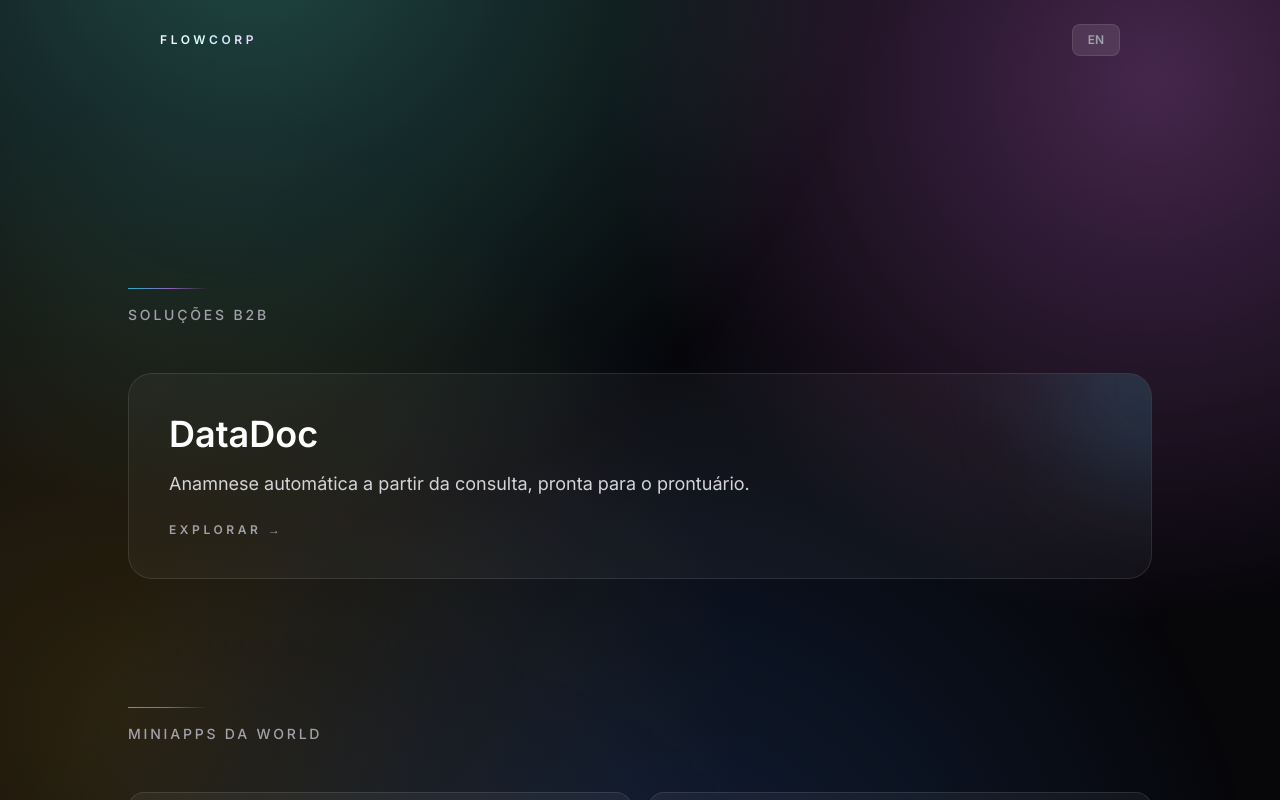
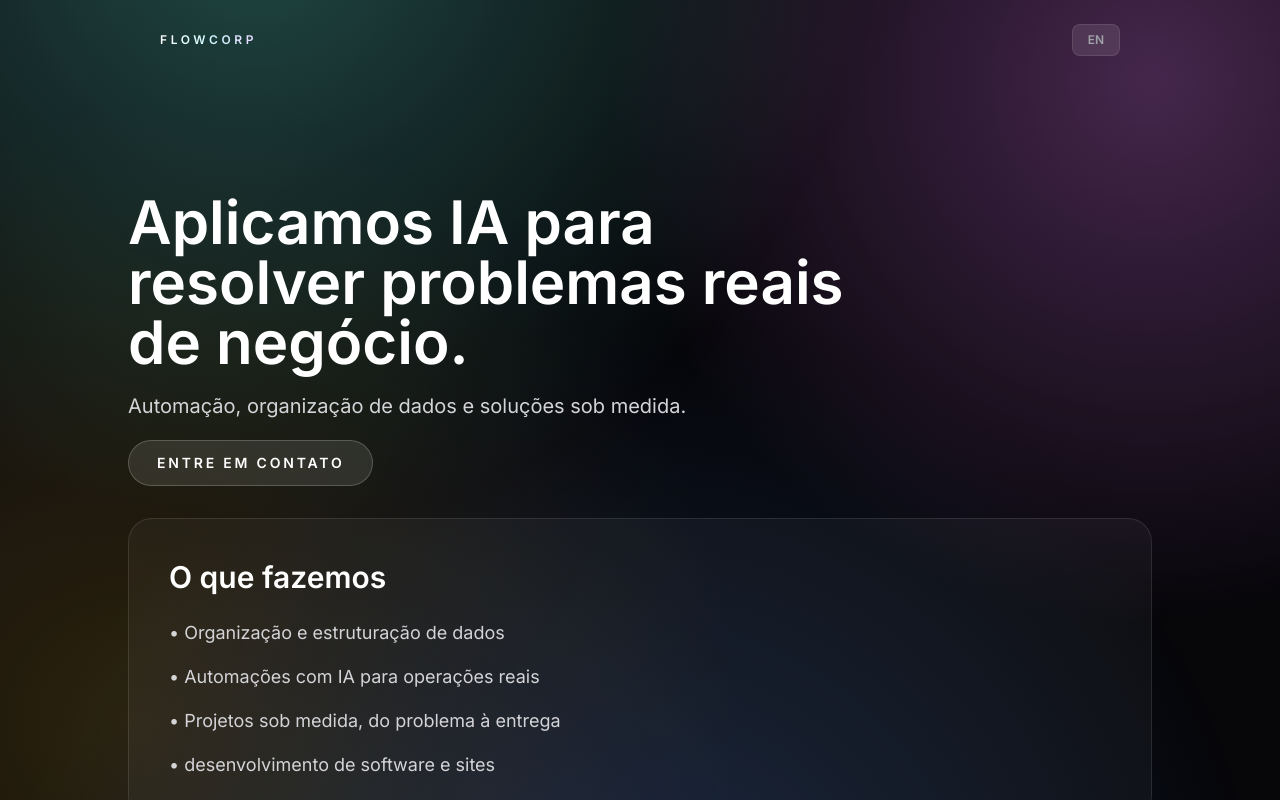
Before and after one commit to igorbiccas/flowcorp-site, a React (Vite) app: page / in a window 1280 px wide. Shown: the top 800 px of the page. Built offline with nearby package versions, Linux system fonts and the light colour scheme.

Commit message:
Adiciona nova seção principal com proposta de valor

```diff
--- a/App.tsx
+++ b/App.tsx
@@ -51,6 +51,38 @@ const App: React.FC = () => {
       <Header />
 
       <main className="relative z-10 flex flex-col pt-32 md:pt-48">
+        {/* Hero Section */}
+        <section className="px-6 md:px-8">
+          <div className="mx-auto w-full max-w-5xl">
+            <AnimatedSection className="space-y-8" delay="duration-700">
+              <div className="max-w-3xl space-y-5">
+                <h1 className="text-4xl font-semibold leading-tight text-white md:text-6xl">
+                  Aplicamos IA para resolver problemas reais de negócio.
+                </h1>
+                <p className="text-lg text-zinc-300 md:text-xl">
+                  Automação, organização de dados e soluções sob medida.
+                </p>
+                <a
+                  href="#contato"
+                  className="inline-flex items-center justify-center rounded-full border border-white/20 bg-white/10 px-7 py-3 text-sm font-semibold uppercase tracking-[0.2em] text-white transition-all duration-300 hover:border-white/40 hover:bg-white/20"
+                >
+                  entre em contato
+                </a>
+              </div>
+
+              <div className="rounded-3xl border border-white/10 bg-white/[0.04] p-8 md:p-10">
+                <h2 className="text-2xl font-semibold text-white md:text-3xl">O que fazemos</h2>
+                <ul className="mt-6 space-y-4 text-base text-zinc-300 md:text-lg">
+                  <li>• Organização e estruturação de dados</li>
+                  <li>• Automações com IA para operações reais</li>
+                  <li>• Projetos sob medida, do problema à entrega</li>
+                  <li>• desenvolvimento de software e sites</li>
+                </ul>
+              </div>
+            </AnimatedSection>
+          </div>
+        </section>
+
         {/* B2B Products Section */}
         <section className="mt-24 px-6 md:px-8">
           <div className="mx-auto w-full max-w-5xl">
```
